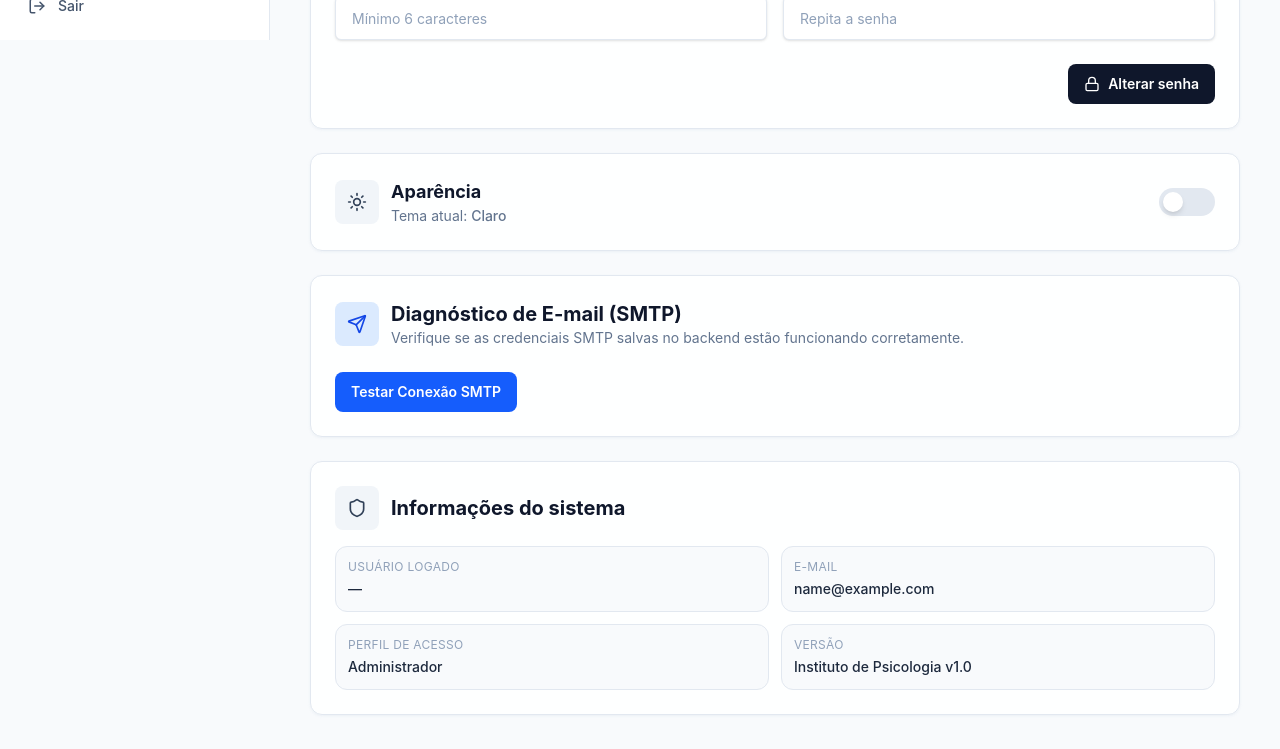
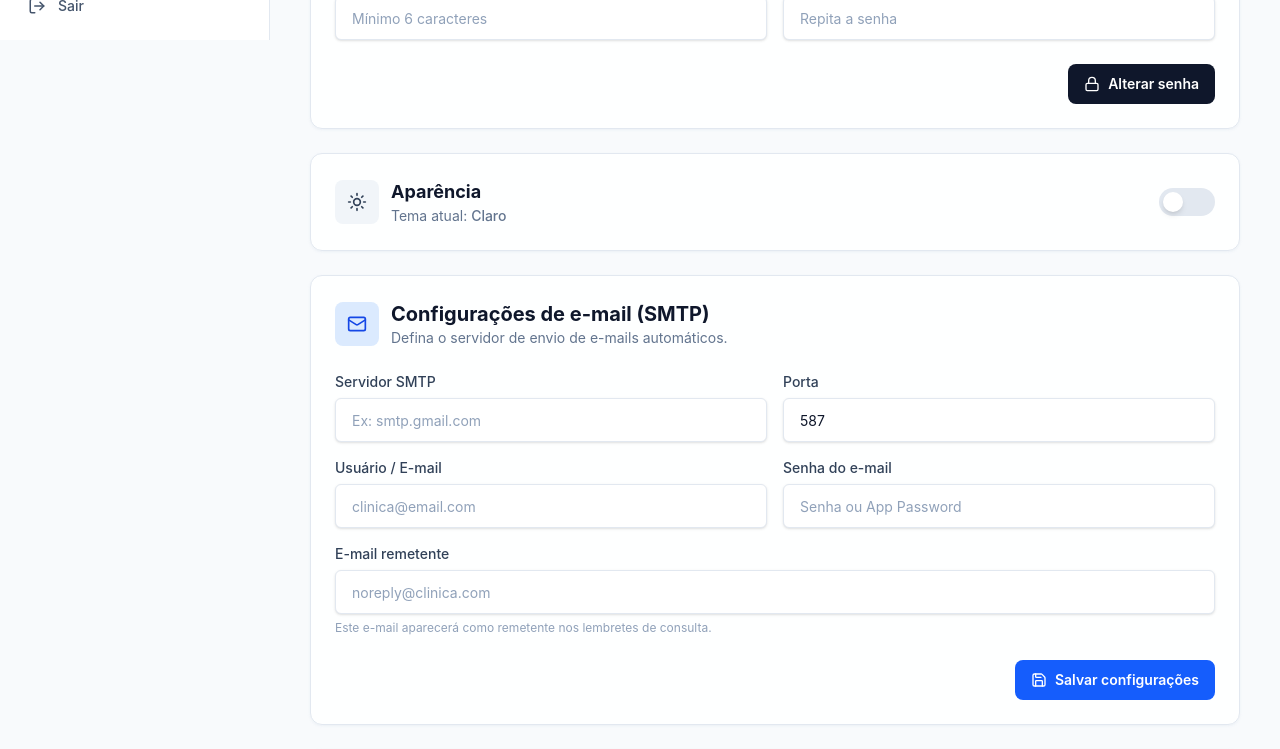
Before and after one commit to matheusmeloc/clinical6p, a React (Vite) app in the folder frontend/: page /configuracoes in a window 1280 px wide. Shown: the part 760-1509 px from the top of the page. Built offline with nearby package versions, Linux system fonts and the light colour scheme; no server answers; sample sign-in values are in the browser's storage.

Commit message:
restore SMTP settings form and place it above connection diagnostic card in UI

```diff
--- a/frontend/src/pages/ConfiguracoesPage.jsx
+++ b/frontend/src/pages/ConfiguracoesPage.jsx
@@ -6,7 +6,7 @@ import { Button } from "../components/Button";
 import { Input } from "../components/ui/Input";
 import { Label } from "../components/ui/Label";
 import { maskPhone } from "../lib/masks";
-import { User, Lock, Shield, Save, Camera, Trash2, Moon, Sun, Send } from "lucide-react";
+import { User, Lock, Mail, Shield, Save, Camera, Trash2, Moon, Sun, Send } from "lucide-react";
 import { useTheme } from "../lib/useTheme";
 import api from "../lib/api";
 
@@ -22,6 +22,7 @@ export default function ConfiguracoesPage() {
   const { dark, toggle: toggleTheme } = useTheme();
   const [photoPreview, setPhotoPreview] = useState(user?.photo || null);
   const [testingSmtp, setTestingSmtp] = useState(false);
+  const [smtpLoading, setSmtpLoading] = useState(false);
 
   const handleTestSmtp = async () => {
     setTestingSmtp(true);
@@ -56,6 +57,33 @@ export default function ConfiguracoesPage() {
   const passwordForm = useForm({
     defaultValues: { password: "", confirm_password: "" },
   });
+
+  // ── Form: SMTP ──
+  const smtpForm = useForm({
+    defaultValues: {
+      smtp_server: "",
+      smtp_port: 587,
+      smtp_username: "",
+      smtp_password: "",
+      smtp_from_email: "",
+    },
+  });
+
+  // Carrega configurações SMTP se admin
+  useEffect(() => {
+    if (!isAdmin) return;
+    setSmtpLoading(true);
+    api.get("/api/system/settings")
+      .then((r) => smtpForm.reset({
+        smtp_server: r.data.smtp_server || "",
+        smtp_port: r.data.smtp_port || 587,
+        smtp_username: r.data.smtp_username || "",
+        smtp_password: r.data.smtp_password || "",
+        smtp_from_email: r.data.smtp_from_email || "",
+      }))
+      .catch(() => toast.error("Não foi possível carregar as configurações SMTP."))
+      .finally(() => setSmtpLoading(false));
+  }, [isAdmin]);
 
 
 
@@ -134,6 +162,20 @@ export default function ConfiguracoesPage() {
       passwordForm.reset();
       toast.success("Senha alterada com sucesso!");
     } catch (err) { toast.error(err.response?.data?.detail || "Erro ao alterar senha."); }
+  };
+
+  // ── Salvar SMTP ──
+  const handleSaveSmtp = async (data) => {
+    try {
+      await api.put("/api/system/settings", {
+        smtp_server: data.smtp_server || null,
+        smtp_port: Number(data.smtp_port) || 587,
+        smtp_username: data.smtp_username || null,
+        smtp_password: data.smtp_password || null,
+        smtp_from_email: data.smtp_from_email || null,
+      });
+      toast.success("Configurações SMTP salvas!");
+    } catch (err) { toast.error(err.response?.data?.detail || "Erro ao salvar configurações SMTP."); }
   };
 
 
@@ -288,6 +330,56 @@ export default function ConfiguracoesPage() {
           </div>
         </Card>
 
+        {/* ── SMTP (só admin) ── */}
+        {isAdmin && (
+          <Card className="bg-white/90 dark:bg-slate-800 border border-slate-200 dark:border-slate-700">
+            <div className="flex items-center gap-3 mb-6">
+              <div className="rounded-lg bg-blue-100 dark:bg-blue-900/40 p-3 text-blue-700 dark:text-blue-400">
+                <Mail className="w-5 h-5" />
+              </div>
+              <div>
+                <h2 className="text-xl font-bold text-slate-900 dark:text-slate-100">Configurações de e-mail (SMTP)</h2>
+                <p className="text-sm text-slate-500 dark:text-slate-400">Defina o servidor de envio de e-mails automáticos.</p>
+              </div>
+            </div>
+            {smtpLoading ? (
+              <p className="text-sm text-slate-500 dark:text-slate-400 py-4">Carregando configurações...</p>
+            ) : (
+              <form onSubmit={smtpForm.handleSubmit(handleSaveSmtp)} className="space-y-4">
+                <div className="grid gap-4 sm:grid-cols-2">
+                  <div className="space-y-1.5">
+                    <Label>Servidor SMTP</Label>
+                    <Input placeholder="Ex: smtp.gmail.com" {...smtpForm.register("smtp_server")} />
+                  </div>
+                  <div className="space-y-1.5">
+                    <Label>Porta</Label>
+                    <Input type="number" placeholder="587" {...smtpForm.register("smtp_port")} />
+                  </div>
+                  <div className="space-y-1.5">
+                    <Label>Usuário / E-mail</Label>
+                    <Input type="email" placeholder="clinica@email.com" {...smtpForm.register("smtp_username")} />
+                  </div>
+                  <div className="space-y-1.5">
+                    <Label>Senha do e-mail</Label>
+                    <Input type="password" placeholder="Senha ou App Password" {...smtpForm.register("smtp_password")} />
+                  </div>
+                  <div className="sm:col-span-2 space-y-1.5">
+                    <Label>E-mail remetente</Label>
+                    <Input type="email" placeholder="noreply@clinica.com" {...smtpForm.register("smtp_from_email")} />
+                    <p className="text-xs text-slate-400 dark:text-slate-500">Este e-mail aparecerá como remetente nos lembretes de consulta.</p>
+                  </div>
+                </div>
+                <div className="flex justify-end pt-2">
+                  <Button type="submit" disabled={smtpForm.formState.isSubmitting} className="bg-blue-600 hover:bg-blue-700">
+                    <Save className="w-4 h-4 mr-2" />
+                    {smtpForm.formState.isSubmitting ? "Salvando..." : "Salvar configurações"}
+                  </Button>
+                </div>
+              </form>
+            )}
+          </Card>
+        )}
+
         {/* ── Diagnóstico SMTP (só admin) ── */}
         {isAdmin && (
           <Card className="bg-white/90 dark:bg-slate-800 border border-slate-200 dark:border-slate-700">
```
